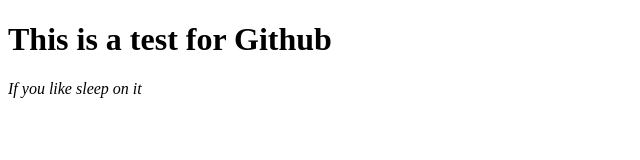
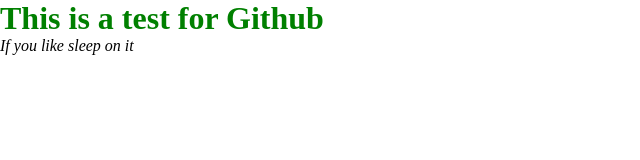
Before and after one commit to allostimzy/Git, a plain HTML site: page index.html in a window 1280 px wide. Shown: the whole page, without its empty margins (0-640 px from the left). Drawn offline with Linux system fonts and the light colour scheme.

Commit message:
Added a CSS File

```diff
--- /dev/null
+++ b/index.css
@@ -0,0 +1,8 @@
+* {
+    margin: 0;
+    padding: 0;
+}
+
+h1 {
+    color: green;
+}
--- a/index.html
+++ b/index.html
@@ -5,6 +5,7 @@
     <meta http-equiv="X-UA-Compatible" content="IE=edge">
     <meta name="viewport" content="width=device-width, initial-scale=1.0">
     <title>Git Test with Tochukwu</title>
+    <link rel="stylesheet" href="index.css">
 </head>
 <body>
     <h1>This is a test for Github</h1>
```
